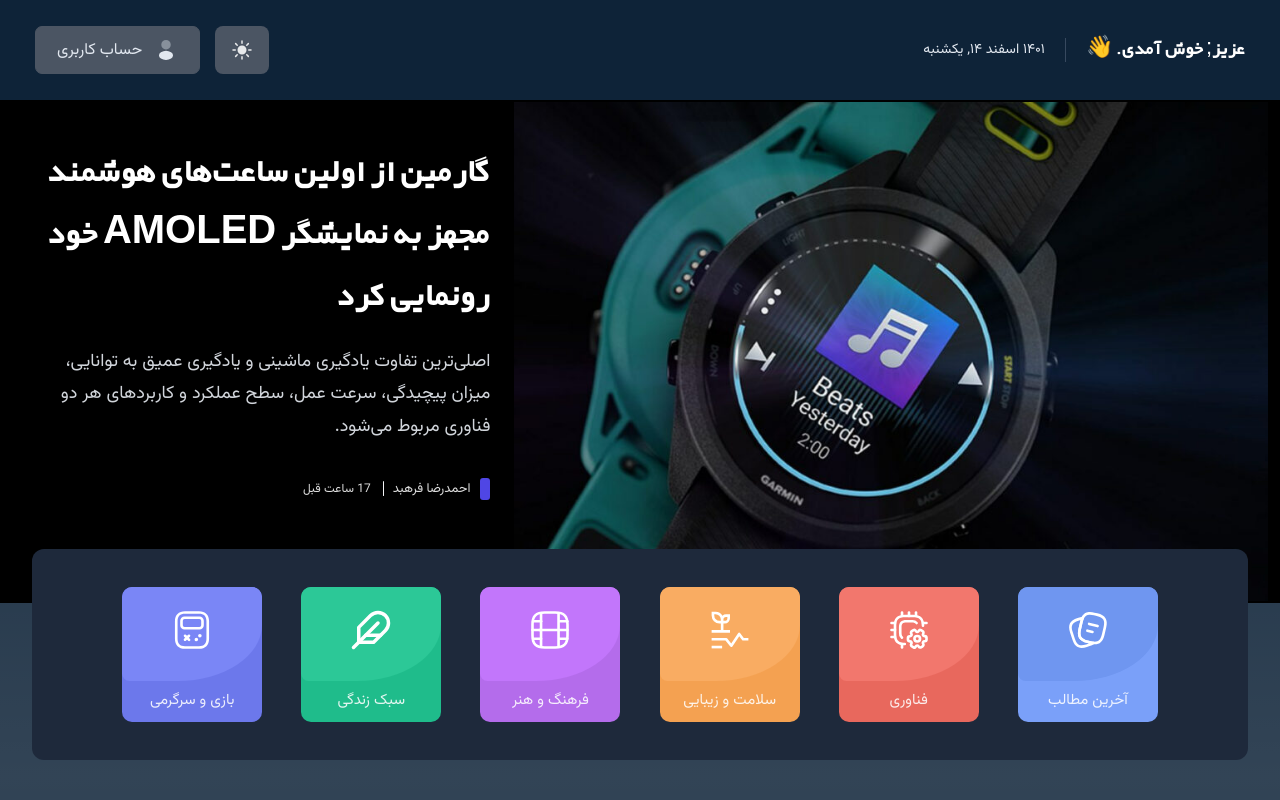
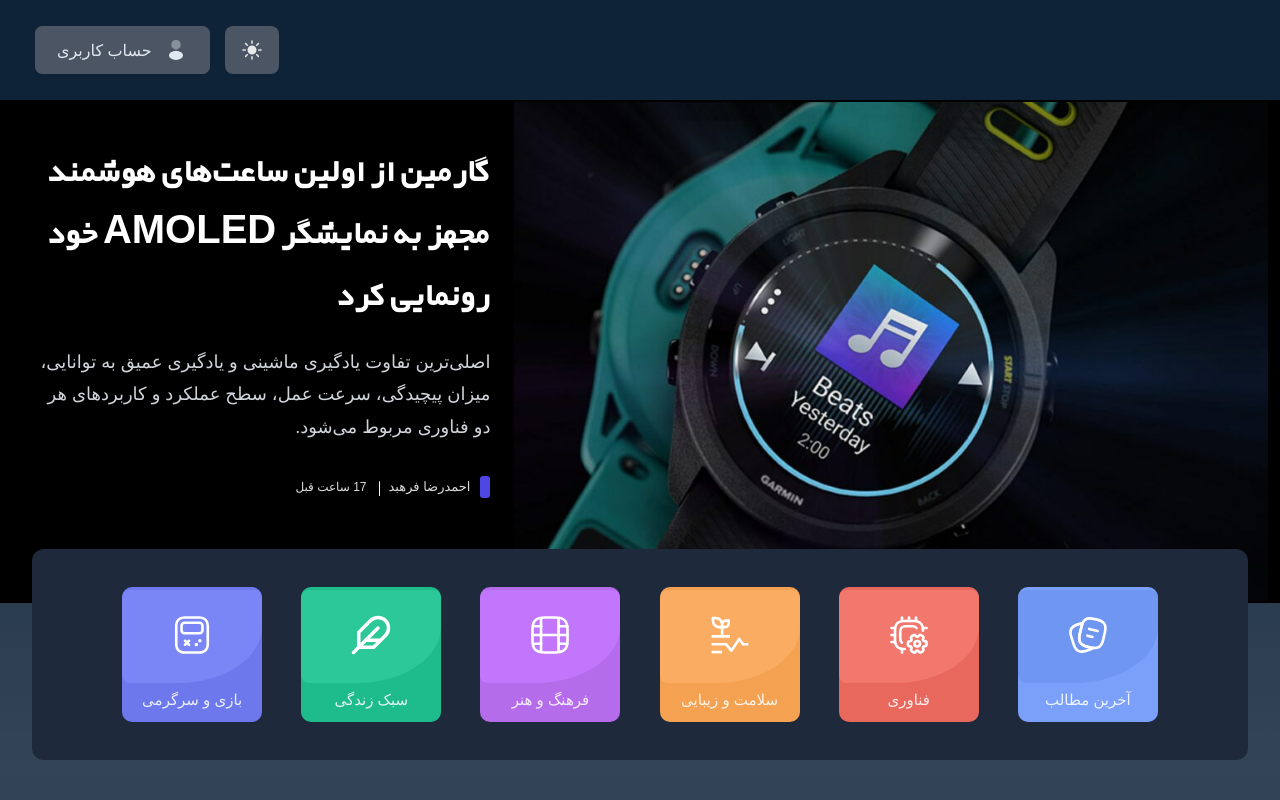
Before and after one commit to abolfazlmahdikhanii/cms, a React (Vite) app: page / in a window 1280 px wide. Shown: the top 800 px of the page. Built offline with nearby package versions, Linux system fonts and the light colour scheme; a small style sheet from the web is missing.

Commit message:
edit header component

```diff
--- a/index.html
+++ b/index.html
@@ -5,9 +5,8 @@
     <link rel="icon" type="image/svg+xml" href="/vite.svg" />
     <meta name="viewport" content="width=device-width, initial-scale=1.0" />
     <title>Blogs</title>
-    <link rel="preconnect" href="https://fonts.googleapis.com">
-    <link rel="preconnect" href="https://fonts.gstatic.com" crossorigin>
-    <link href="https://fonts.googleapis.com/css2?family=Vazirmatn&display=swap" rel="stylesheet">
+    <link rel="preconnect" href="//fdn.fontcdn.ir"><link rel="preconnect" href="//v1.fontapi.ir">
+    <link href="https://v1.fontapi.ir/css/VazirFD" rel="stylesheet">
   </head>
   <body>
     <div id="root"></div>
--- a/src/components/Header/Header.jsx
+++ b/src/components/Header/Header.jsx
@@ -4,28 +4,11 @@ import Profile from "../Profile/Profile.jsx";
 import ThemButton from "../Ui/ThemButton/ThemButton.jsx";
 
 const Header=(props)=>{
-    const [date,setDate]=useState(null)
-    useEffect(()=>{
-        const now=new Date();
-        const formatDate=new Intl.DateTimeFormat("fa",{
-            day: "numeric",
-            year: "numeric",
-            month: "long",
-            weekday: "long",
 
-        }).format(now)
-        setDate(formatDate)
-    }, [])
     return(
         <div className="header">
              <div className="header-right">
-                 <p className="header-right__title  header-right__txt">
-                     {props.user} عزیز; خوش آمدی. 👋
-                 </p>
-                 <i className="header-right__border"></i>
-                 <p className="header-right__date header-right__txt">
-                     {date}
-                 </p>
+                {props.children}
              </div>
 
             <div className="header-left">
--- a/src/containers/CmsPanel/Cms.jsx
+++ b/src/containers/CmsPanel/Cms.jsx
@@ -1,4 +1,4 @@
-import React, { useState, useEffect ,useCallback} from "react";
+import React, { useState, useEffect, useCallback } from "react";
 import './Cms.css';
 import Wrapper from "../../hoc/Wrapper.jsx";
 import Navigation from "../../components/Navigation/Navigation.jsx";
@@ -11,7 +11,7 @@ import { supabase } from "../../superbase";
 import Account from "./Account/Account";
 
 
-const Cms = ({session}) => {
+const Cms = ({ session }) => {
     const [userData, setUser] = useState([]);
     const [loading, setLoading] = useState(true);
     const [userName, setUserName] = useState("");
@@ -19,8 +19,19 @@ const Cms = ({session}) => {
     const [lastName, setLastName] = useState("");
     const [avatarUrl, setAvatarUrl] = useState(null);
 
+    const [date,setDate]=useState(null)
+    useEffect(()=>{
+        const now=new Date();
+        const formatDate=new Intl.DateTimeFormat("fa",{
+            day: "numeric",
+            year: "numeric",
+            month: "long",
+            weekday: "long",
 
-    useEffect(() => {
+        }).format(now)
+        setDate(formatDate)
+
+
 
 
         showUserName();
@@ -28,7 +39,7 @@ const Cms = ({session}) => {
 
     }, []);
 
-    const showUserName = useCallback(async() => {
+    const showUserName = useCallback(async () => {
 
 
         try {
@@ -36,7 +47,7 @@ const Cms = ({session}) => {
 
             const { user } = session;
 
-      setLoading(false)
+            setLoading(false);
 
             let { data, error, status } = await supabase
                 .from("profiles")
@@ -55,8 +66,8 @@ const Cms = ({session}) => {
                 setAvatarUrl(data.avatar_url);
             }
         }
-            catch(error){
-                setLoading(true)
+        catch (error) {
+            setLoading(true);
             console.log(error);
 
         }
@@ -88,7 +99,15 @@ const Cms = ({session}) => {
                         <Navigation />
 
                         <section className="center-panel">
-                            <Header user={userName} fullName={firstName + lastName}/>
+                            <Header  fullName={firstName + lastName}>
+                                <p className="header-right__title  header-right__txt">
+                                    {userName} عزیز; خوش آمدی. 👋
+                                </p>
+                                <i className="header-right__border"></i>
+                                <p className="header-right__date header-right__txt">
+                                    {date}
+                                </p>
+                            </Header>
 
 
                             <main className="main-panel">
--- a/src/containers/Home/Home.jsx
+++ b/src/containers/Home/Home.jsx
@@ -11,7 +11,9 @@ import Aside from "../../components/Aside/Aside";
 const Home = () => {
     return (
         <Wrapper>
-            <Header />
+            <Header >
+
+            </Header>
 
             <Slider />
             <Category />
@@ -35,8 +37,8 @@ const Home = () => {
                 </main>
 
                 <aside className="blog-aside">
-                    <Aside type="viewst"/>
-                    <Aside type="controversial"/>
+                    <Aside type="viewst" />
+                    <Aside type="controversial" />
                 </aside>
             </section>
 
--- a/src/index.css
+++ b/src/index.css
@@ -48,7 +48,7 @@ html {
 }
 
 body {
-  font-family: 'Vazirmatn', sans-serif;
+  font-family: 'Vazir FD', sans-serif;
   font-size: 1.6rem;
   font-weight: 400;
   direction: rtl;
```
Lines whose indentation alone changed are shown as unchanged.
